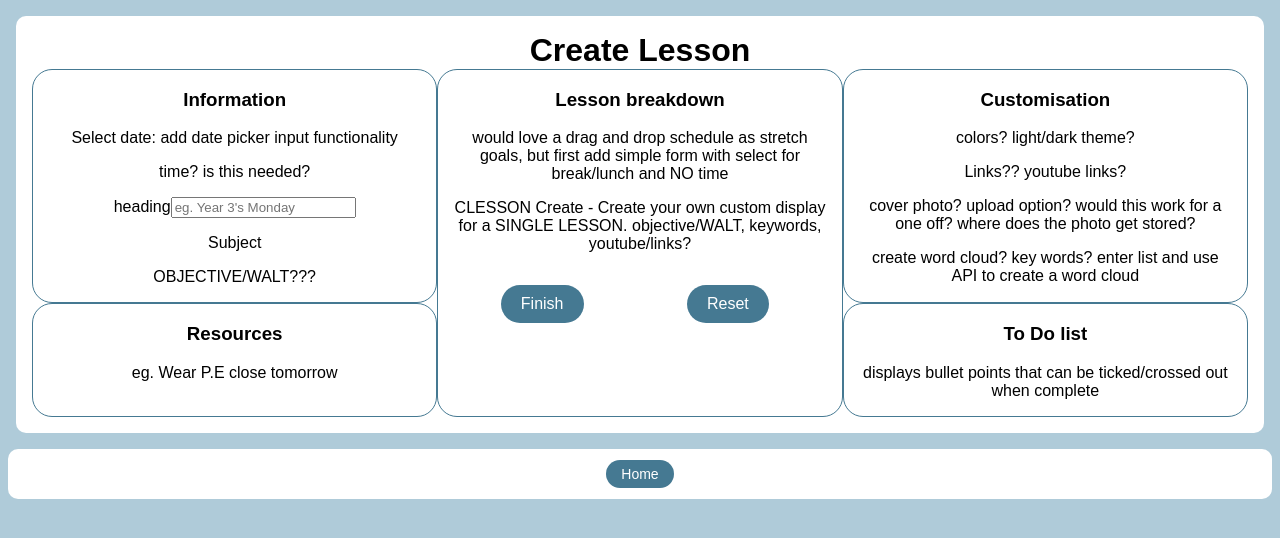
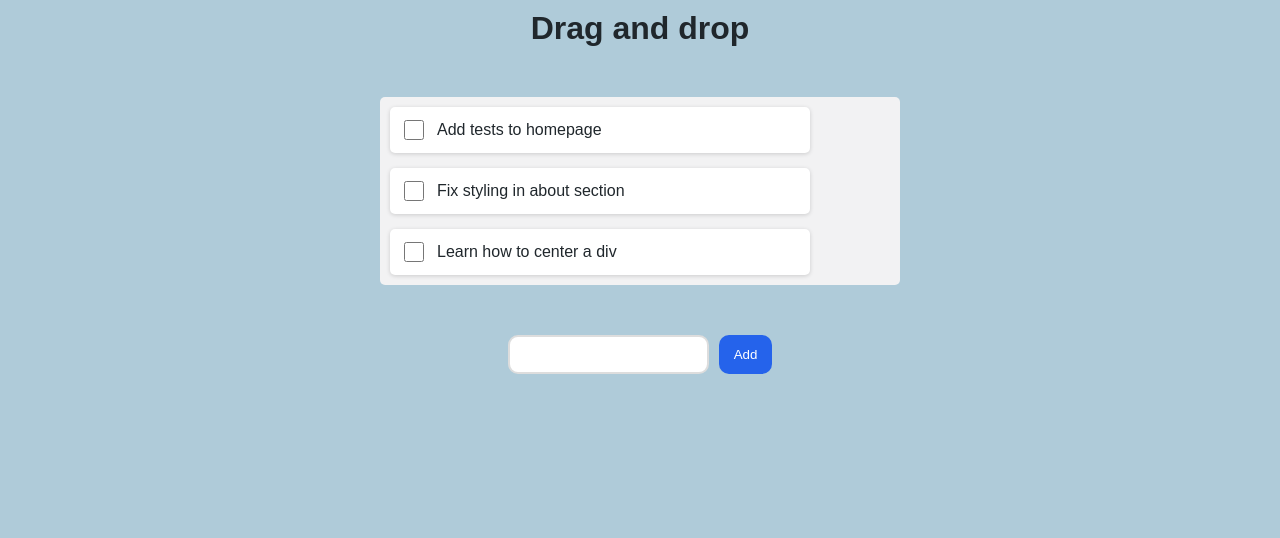
Before and after one commit to BeckieMorton/classview, a React (Vite) app: page /CreateLesson in a window 1280 px wide. Shown: the top 538 px of the page. Built offline with nearby package versions, Linux system fonts and the light colour scheme; a web font is replaced by a local one.

Commit message:
made a dnd-kit drag and drop component to practice with

```diff
--- a/package.json
+++ b/package.json
@@ -10,6 +10,9 @@
     "preview": "vite preview"
   },
   "dependencies": {
+    "@dnd-kit/core": "^6.1.0",
+    "@dnd-kit/sortable": "^8.0.0",
+    "@dnd-kit/utilities": "^3.2.2",
     "@visx/scale": "^3.5.0",
     "@visx/text": "^3.3.0",
     "@visx/wordcloud": "^3.3.0",
--- a/src/App.jsx
+++ b/src/App.jsx
@@ -1,15 +1,17 @@
 import { BrowserRouter, NavLink, Routes } from "react-router-dom";
 
 import routes from "./routes/routes";
+import { Draganddrop } from "./components/DragandDrop/Draganddrop";
 
 function App() {
   return (
     <>
-      <BrowserRouter>
+      {/* <BrowserRouter>
         <main>
           <Routes>{routes}</Routes>
         </main>
-      </BrowserRouter>
+      </BrowserRouter> */}
+      <Draganddrop />
     </>
   );
 }
--- /dev/null
+++ b/src/components/DragandDrop/Column.css
@@ -0,0 +1,10 @@
+.column {
+  background-color: #f2f2f3;
+  border-radius: 5px;
+  padding: 10px;
+  width: 80%;
+  max-width: 500px;
+  display: flex;
+  flex-direction: column;
+  gap: 15px;
+}
--- /dev/null
+++ b/src/components/DragandDrop/Column.jsx
@@ -0,0 +1,19 @@
+import "./Column.css";
+import { Task } from "./Task";
+
+import {
+  SortableContext,
+  verticalListSortingStrategy,
+} from "@dnd-kit/sortable";
+
+export const Column = ({ tasks }) => {
+  return (
+    <div className="column">
+      <SortableContext items={tasks} strategy={verticalListSortingStrategy}>
+        {tasks.map((task) => (
+          <Task id={task.id} title={task.title} key={task.id} />
+        ))}
+      </SortableContext>
+    </div>
+  );
+};
--- /dev/null
+++ b/src/components/DragandDrop/Draganddrop.jsx
@@ -0,0 +1,62 @@
+import "./test.css";
+import { useState } from "react";
+
+import {
+  DndContext,
+  KeyboardSensor,
+  PointerSensor,
+  TouchSensor,
+  closestCorners,
+  useSensor,
+  useSensors,
+} from "@dnd-kit/core";
+import { Column } from "./Column";
+import { arrayMove, sortableKeyboardCoordinates } from "@dnd-kit/sortable";
+import { Input } from "./Input";
+
+export const Draganddrop = () => {
+  const [tasks, setTasks] = useState([
+    { id: 1, title: "Add tests to homepage" },
+    { id: 2, title: "Fix styling in about section" },
+    { id: 3, title: "Learn how to center a div" },
+  ]);
+
+  const addTask = (title) => {
+    setTasks((tasks) => [...tasks, { id: tasks.length + 1, title }]);
+  };
+
+  const getTaskPos = (id) => tasks.findIndex((task) => task.id === id);
+
+  //makes sure moved item stays in the new position
+  const handleDragEnd = (event) => {
+    const { active, over } = event;
+
+    if (active.id === over.id) return;
+    setTasks((tasks) => {
+      const originalPos = getTaskPos(active.id);
+      const newPos = getTaskPos(over.id);
+      return arrayMove(tasks, originalPos, newPos);
+    });
+  };
+
+  //for movement for the keyboard and mobile
+  const sensors = useSensors(
+    useSensor(PointerSensor),
+    useSensor(TouchSensor, useSensor(KeyboardSensor), {
+      coordinateGetter: sortableKeyboardCoordinates,
+    })
+  );
+
+  return (
+    <div className="container">
+      <h1>Drag and drop</h1>
+      <DndContext
+        sensors={sensors}
+        onDragEnd={handleDragEnd}
+        collisionDetection={closestCorners}
+      >
+        <Column tasks={tasks} /> <Input onSubmit={addTask} />
+      </DndContext>
+    </div>
+  );
+};
--- /dev/null
+++ b/src/components/DragandDrop/Input.css
@@ -0,0 +1,18 @@
+.input-container {
+  display: flex;
+  gap: 10px;
+}
+
+.input {
+  border: 2px solid #ddd;
+  border-radius: 10px;
+  padding: 10px;
+}
+
+.button {
+  border: none;
+  border-radius: 10px;
+  padding: 10px 15px;
+  background-color: #2563eb;
+  color: white;
+}
--- /dev/null
+++ b/src/components/DragandDrop/Input.jsx
@@ -0,0 +1,28 @@
+import React from "react";
+import { useState } from "react";
+
+import "./Input.css";
+
+export const Input = ({ onSubmit }) => {
+  const [input, setInput] = useState("");
+
+  const handleSubmit = () => {
+    if (!input) return;
+    onSubmit(input);
+
+    setInput("");
+  };
+  return (
+    <div className="input-container">
+      <input
+        className="input"
+        type="text"
+        value={input}
+        onChange={(e) => setInput(e.target.value)}
+      />
+      <button className="button" onClick={handleSubmit}>
+        Add
+      </button>
+    </div>
+  );
+};
--- /dev/null
+++ b/src/components/DragandDrop/Task.css
@@ -0,0 +1,17 @@
+.task {
+  background-color: white;
+  border-radius: 5px;
+  box-shadow: rgba(0, 0, 0, 0.16) 0px 1px 4px;
+  width: 400px;
+  padding: 10px;
+  display: flex;
+  align-items: center;
+  justify-content: flex-start;
+  gap: 10px;
+  touch-action: none;
+}
+
+.checkbox {
+  height: 20px;
+  width: 20px;
+}
--- /dev/null
+++ b/src/components/DragandDrop/Task.jsx
@@ -0,0 +1,27 @@
+import "./Task.css";
+
+import { useSortable } from "@dnd-kit/sortable";
+import { CSS } from "@dnd-kit/utilities";
+
+export const Task = ({ id, title }) => {
+  const { attributes, listeners, setNodeRef, transform, transition } =
+    useSortable({ id });
+
+  const style = {
+    transition,
+    transform: CSS.Transform.toString(transform),
+  };
+
+  return (
+    <div
+      ref={setNodeRef}
+      {...attributes}
+      {...listeners}
+      style={style}
+      className="task"
+    >
+      <input type="checkbox" className="checkbox" />
+      {title}
+    </div>
+  );
+};
--- /dev/null
+++ b/src/components/DragandDrop/test.css
@@ -0,0 +1,9 @@
+.container {
+  width: 100%;
+  height: 100%;
+  display: flex;
+  flex-direction: column;
+  align-items: center;
+  gap: 50px;
+  margin-top: 10px;
+}
```
